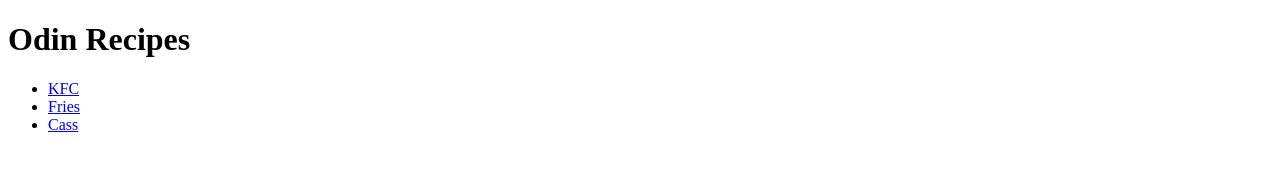
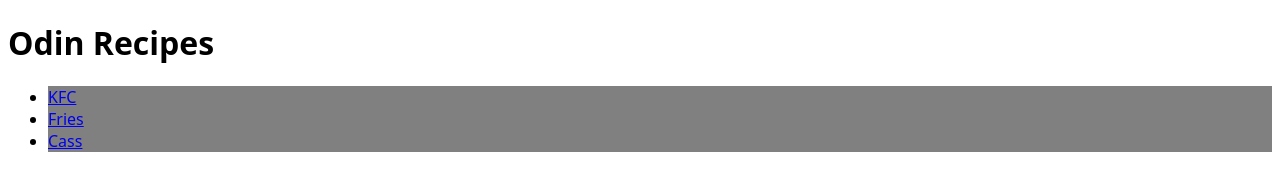
Before and after one commit to churroyoo/odin-recipes, a plain HTML site: page index.html in a window 1280 px wide. Drawn offline with Linux system fonts and the light colour scheme.

Commit message:
Link style sheet

```diff
--- a/index.html
+++ b/index.html
@@ -4,6 +4,7 @@
     <head>
         <meta charset="UTF-8">
         <title>Recipes</title>
+        <link rel="stylesheet" href="styles.css">
     </head>
 
     <body>
--- /dev/null
+++ b/styles.css
@@ -0,0 +1,7 @@
+* {
+    font-family: system-ui, -apple-system, BlinkMacSystemFont, 'Segoe UI', Roboto, Oxygen, Ubuntu, Cantarell, 'Open Sans', 'Helvetica Neue', sans-serif;
+}
+
+li {
+    background-color: grey;
+}
```
